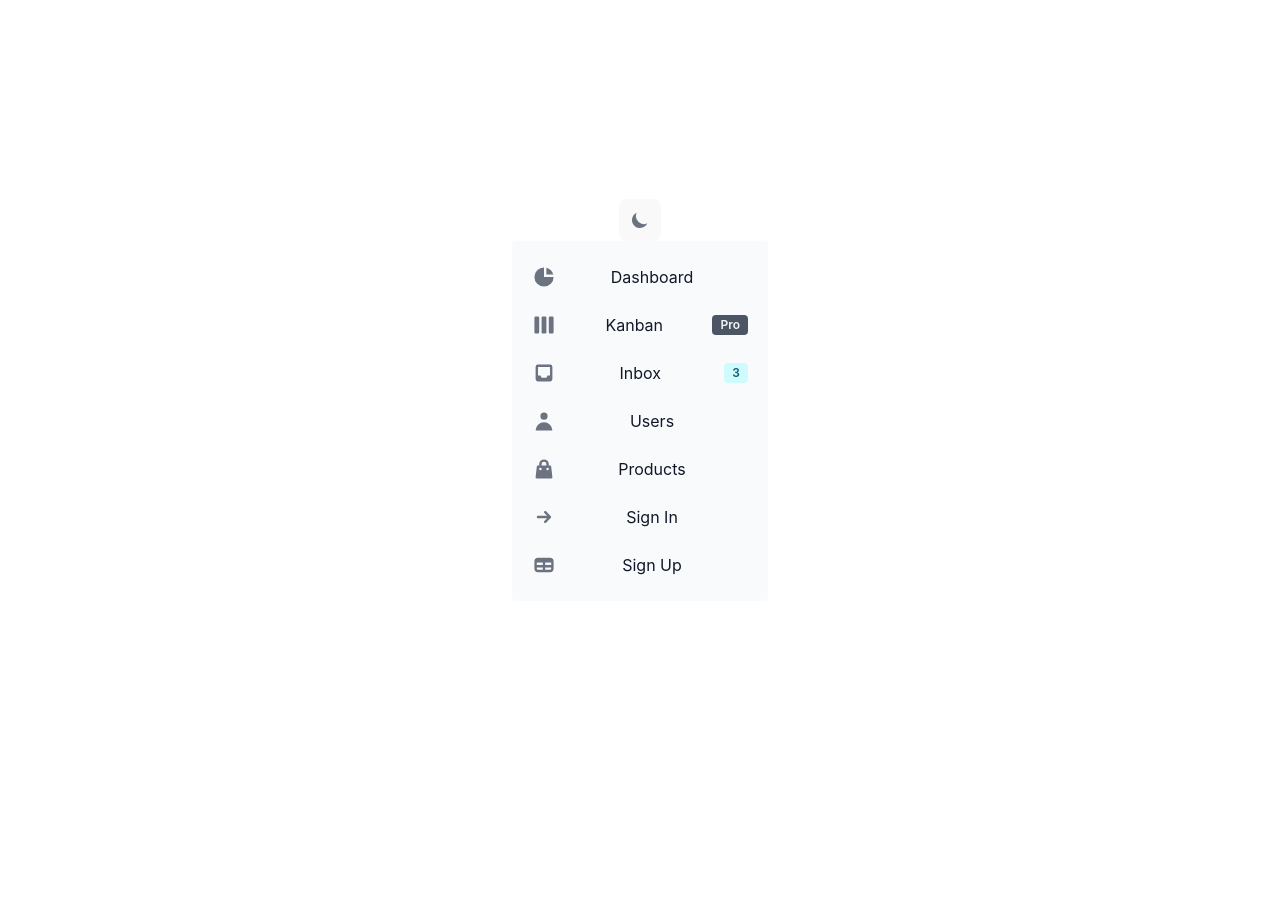
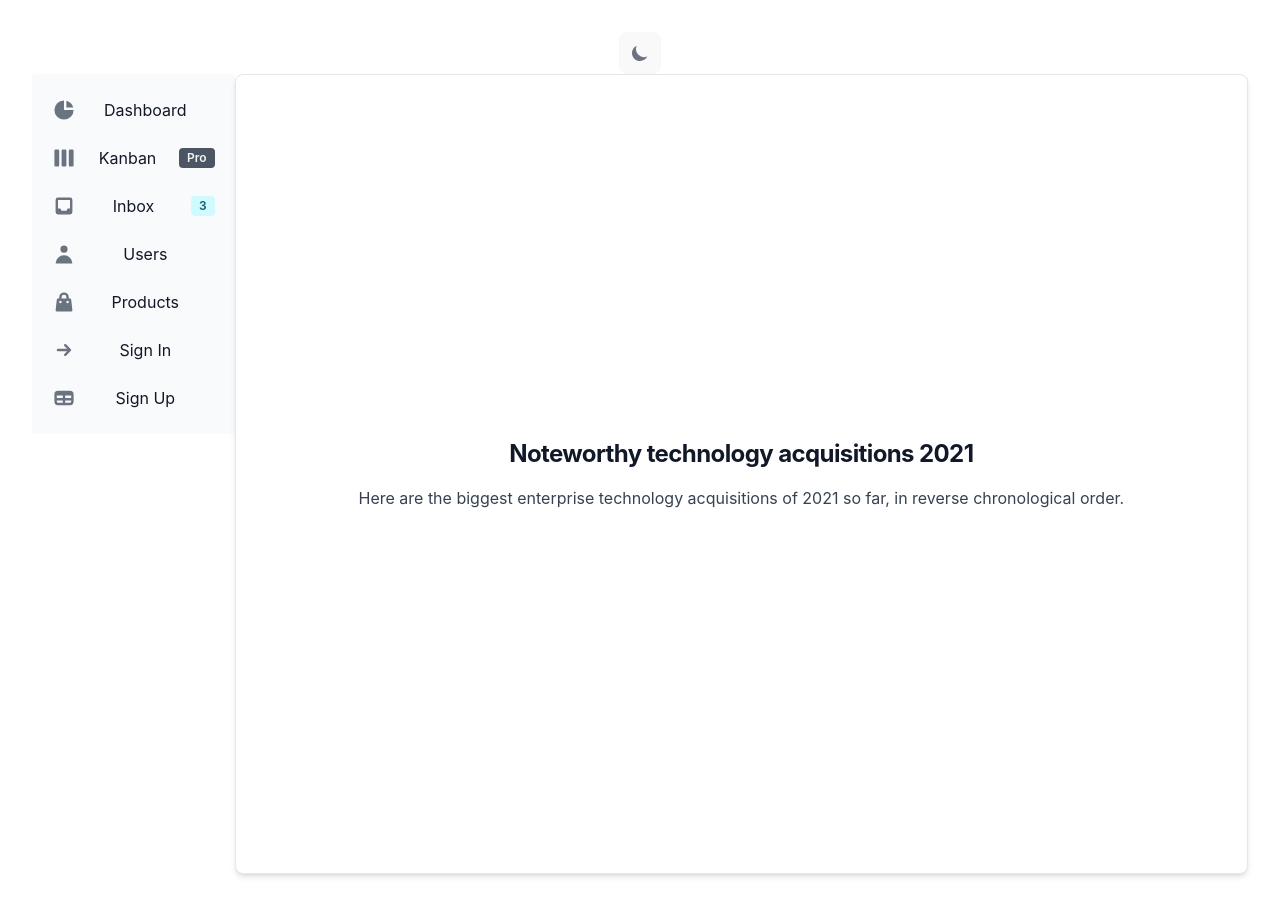
Before and after one commit to krishantt/kawach, a React (Vite) app in the folder client/: page /dashboard in a window 1280 px wide. Before the commit the page ends 800 px from the top, so only its background shows below. Built offline with nearby package versions, Linux system fonts and the light colour scheme.

Commit message:
dashboard

```diff
--- a/client/src/pages/dashboard.jsx
+++ b/client/src/pages/dashboard.jsx
@@ -1,6 +1,6 @@
 'use client';
 
-import { Sidebar } from 'flowbite-react';
+import { Sidebar, Card } from 'flowbite-react';
 import { HiArrowSmRight, HiChartPie, HiInbox, HiShoppingBag, HiTable, HiUser, HiViewBoards } from 'react-icons/hi';
 import { DarkThemeToggle, Flowbite } from 'flowbite-react';
 
@@ -8,7 +8,7 @@
     return (
         <Flowbite>
             <DarkThemeToggle />
-
+ <div className='flex'>
             <Sidebar aria-label="Default sidebar example">
                 <Sidebar.Items>
                     <Sidebar.ItemGroup>
@@ -37,6 +37,16 @@
                 </Sidebar.Items>
             </Sidebar>
 
+            <Card href="#" className="w-screen h-screen">
+      <h5 className="text-2xl font-bold tracking-tight text-gray-900 dark:text-white">
+        Noteworthy technology acquisitions 2021
+      </h5>
+      <p className="font-normal text-gray-700 dark:text-gray-400">
+        Here are the biggest enterprise technology acquisitions of 2021 so far, in reverse chronological order.
+      </p>
+    </Card>
+    </div>
+
         </Flowbite>
 
 
```
